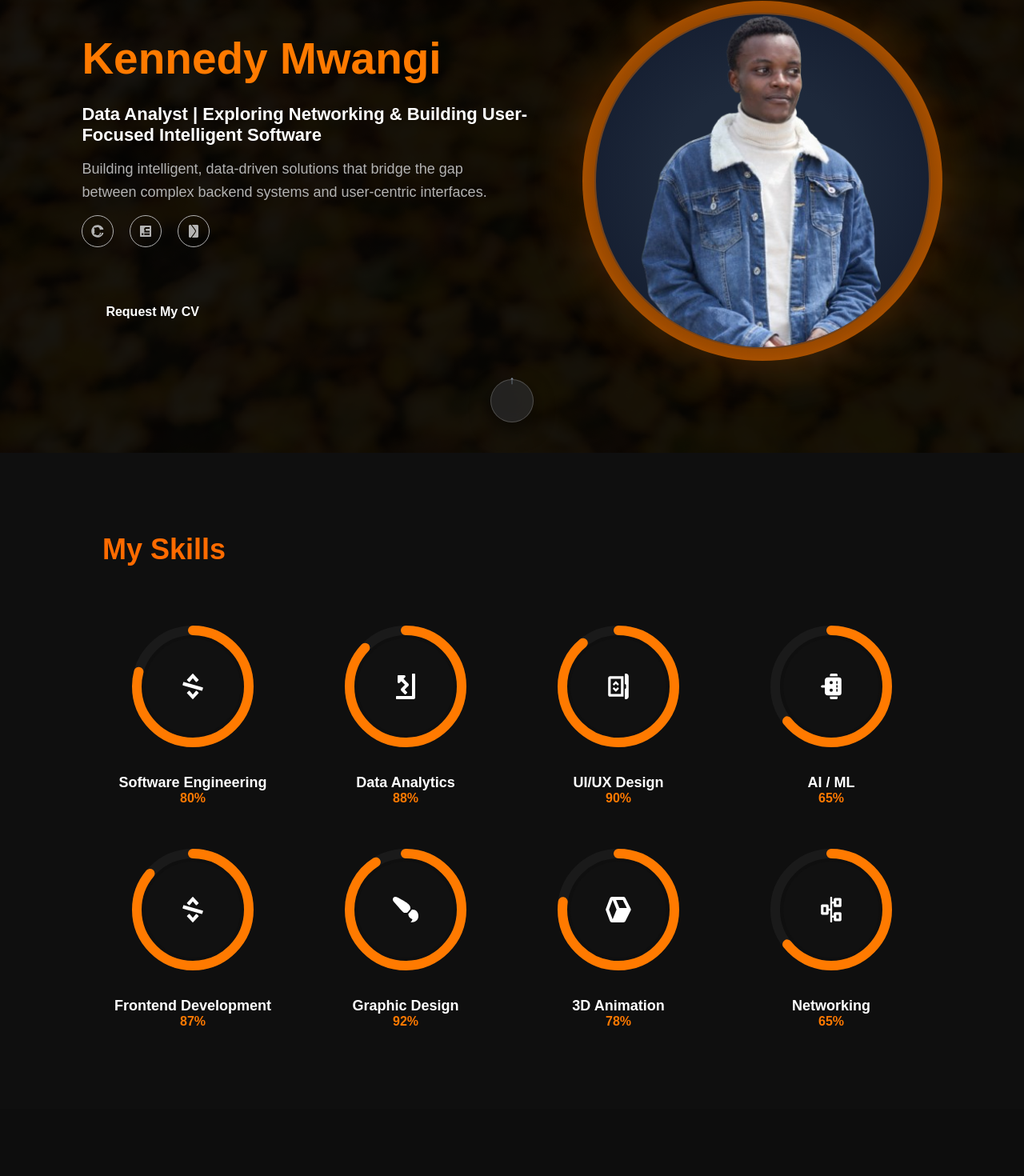
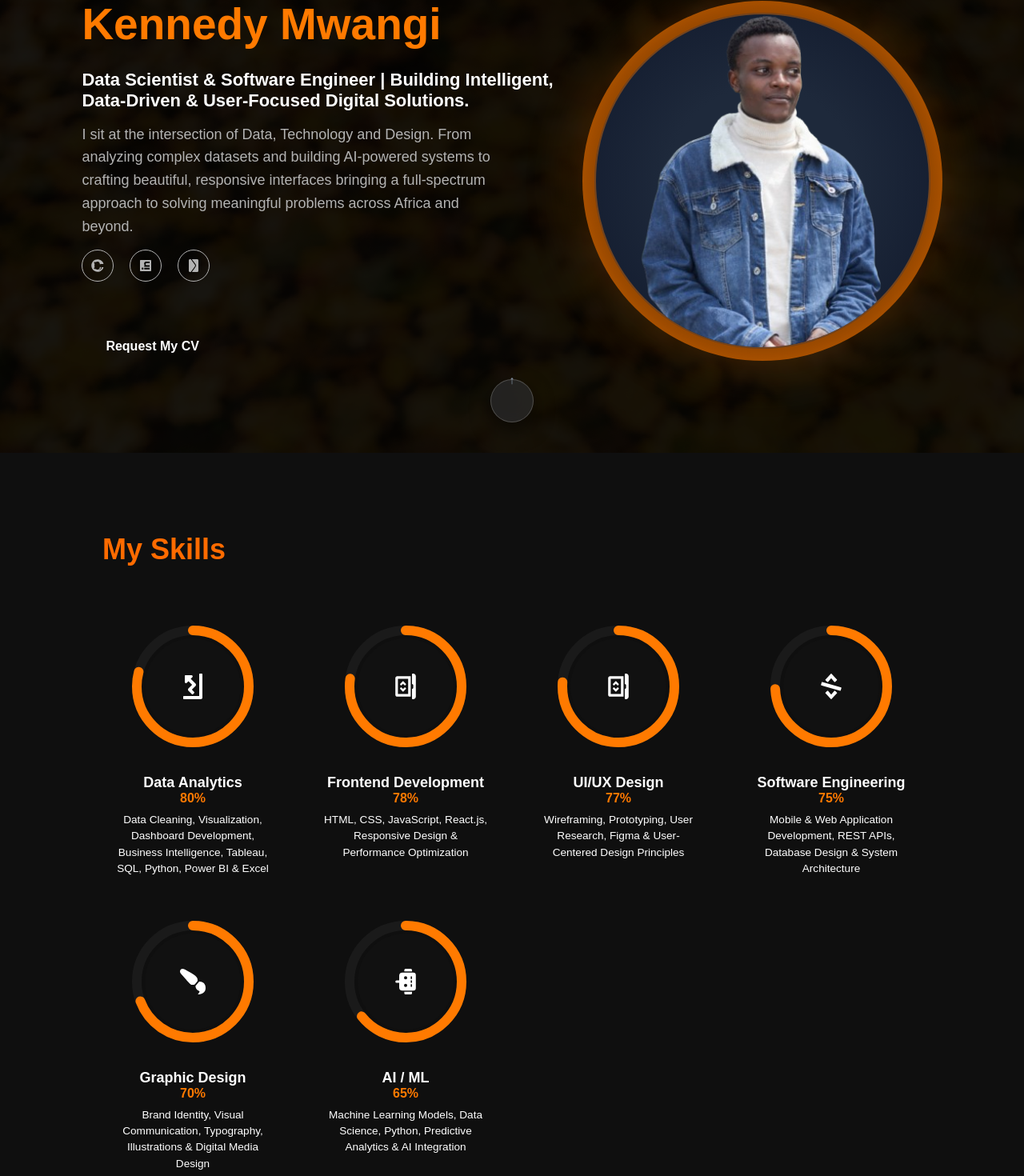
Before and after one commit to mwangi-kennedy/Portifolio, a React (Vite) app: page / in a window 1280 px wide. Shown: the part 234-1704 px from the top of the page at 80% size. Built offline with nearby package versions, Linux system fonts and the light colour scheme.

Commit message:
Skills and design alignment

```diff
--- a/src/App.jsx
+++ b/src/App.jsx
@@ -37,14 +37,12 @@ const handleSubmit = async (e) => {
 const skillsRef = useRef(null);
 
 const [skills, setSkills] = useState([
-  { name: "Software Engineering", icon: <FaCode />, percentage: 80},
-  { name: "Data Analytics", icon: <FaChartLine />, percentage: 88},
-  { name: "UI/UX Design", icon: <FaLaptopCode />, percentage: 90},
-  { name: "AI / ML", icon: <FaRobot />, percentage: 65},
-  { name: "Frontend Development", icon: <FaCode />, percentage: 87},
-  { name: "Graphic Design", icon: <FaPaintBrush />, percentage: 92},
-  { name: "3D Animation", icon: <FaCube />, percentage: 78},
-  { name: "Networking", icon: <FaNetworkWired />, percentage: 65}
+  { name: "Data Analytics", icon: <FaChartLine />, percentage: 80, description: "Data Cleaning, Visualization, Dashboard Development, Business Intelligence, Tableau, SQL, Python, Power BI & Excel" },
+  { name: "Frontend Development", icon: <FaLaptopCode />, percentage: 78, description: "HTML, CSS, JavaScript, React.js, Responsive Design & Performance Optimization" },
+  { name: "UI/UX Design", icon: <FaLaptopCode />, percentage: 77, description: "Wireframing, Prototyping, User Research, Figma & User-Centered Design Principles" },
+  { name: "Software Engineering", icon: <FaCode />, percentage: 75, description: "Mobile & Web Application Development, REST APIs, Database Design & System Architecture" },
+  { name: "Graphic Design", icon: <FaPaintBrush />, percentage: 70, description: "Brand Identity, Visual Communication, Typography, Illustrations & Digital Media Design" },
+  { name: "AI / ML", icon: <FaRobot />, percentage: 65, description: "Machine Learning Models, Data Science, Python, Predictive Analytics & AI Integration" },
 ]);
 
 useEffect(() => {
@@ -90,7 +88,7 @@ const certifications = [
   "Data Visualization with PromptBI ",
   "Postman API Fundamentals Student Expert",
   "Cisco Network Administration ",
-  "KIEP-SKIES 3D Animation ",
+  "Google Sheets for Data Analysis by Google Cloud ",
   "Cisco Internet of Things (IoT) ",
 ];
 
@@ -256,8 +254,8 @@ const projects = [
       <section className="hero" id="home">
         <div className="hero-left">
           <h1 className="hero-role">Kennedy Mwangi</h1>
-          <h2 className="hero-name">Data Analyst | Exploring Networking & Building User-Focused Intelligent Software</h2>
-          <p className="hero-desc"> Building intelligent, data-driven solutions that bridge the gap between complex backend systems and user-centric interfaces.</p>
+          <h2 className="hero-name">Data Scientist & Software Engineer | Building Intelligent, Data-Driven & User-Focused Digital Solutions.</h2>
+          <p className="hero-desc"> I sit at the intersection of Data, Technology and Design. From analyzing complex datasets and building AI-powered systems to crafting beautiful, responsive interfaces bringing a full-spectrum approach to solving meaningful problems across Africa and beyond.</p>
 
           <div className="social-icons">
             <a href="https://github.com/mwangi-kennedy" target="_blank" rel="noreferrer">
@@ -321,6 +319,7 @@ const projects = [
 
                 <h3>{skill.name}</h3>
                 <span>{skill.percentage}%</span>
+                <p className="skill-description">{skill.description}</p>
               </div>
             );
           })}
@@ -367,7 +366,7 @@ const projects = [
 <section className="section-light certifications-section">
   <div className="certifications-container">
     <h2 className="section-title">
-      <span className="icon"></span> Certifications & Training
+      <span className="icon"></span> Certifications & Badges
     </h2>
 
     <div className="cert-grid">
@@ -644,7 +643,7 @@ const projects = [
         <div className="footer-about">
           <h2>Kennedy Mwangi</h2>
           <p>
-            Multidisciplinary professional skilled in Data Analytics, UI/UX Design, Machine Learning, Frontend Development, 3D Animation, and Graphic Design. Builds data-driven solutions, interactive dashboards, and engaging designs that help businesses make informed decisions.
+            Multidisciplinary professional skilled in Data Analytics, Software Engineering, UI/UX Design, Machine Learning, Frontend Development and Graphic Design. Builds data-driven solutions, interactive dashboards, and engaging designs that help businesses make informed decisions.
           </p>
         </div>
         <div className="footer-column">
@@ -659,9 +658,9 @@ const projects = [
         <div className="footer-column">
           <h3>Services</h3>
           <p>Data Analytics</p>
+          <p>Frontend Development</p>
           <p>UI/UX Design</p>
           <p>Machine Learning</p>
-          <p>Frontend Development</p>
           <p>3D Animation</p>
           <p>Graphic Design</p>
         </div>
--- a/src/index.css
+++ b/src/index.css
@@ -202,6 +202,14 @@ body::before {
 .skill-card span {
   color: #ff7a00;
   font-weight: bold;
+}
+.skill-description {
+  font-size: 0.85rem;
+  color: #FFFFFF;
+  text-align: center;
+  margin-top: 8px;
+  padding: 0 10px;
+  line-height: 1.5;
 }
 
 .circle-wrapper {
```
